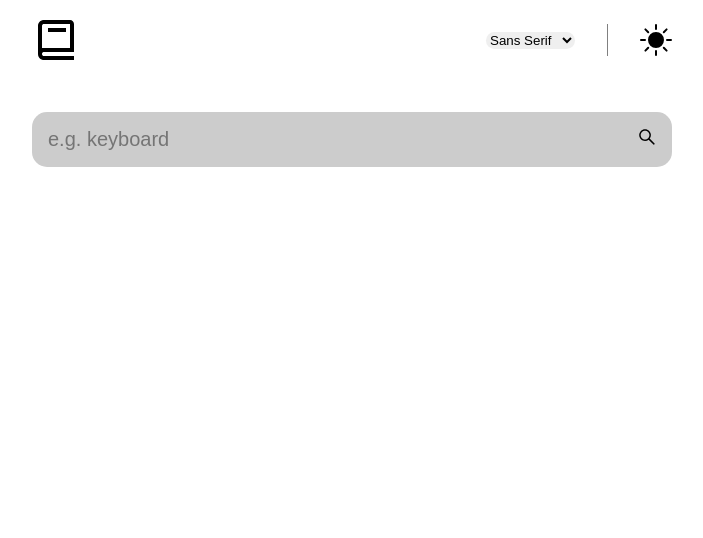
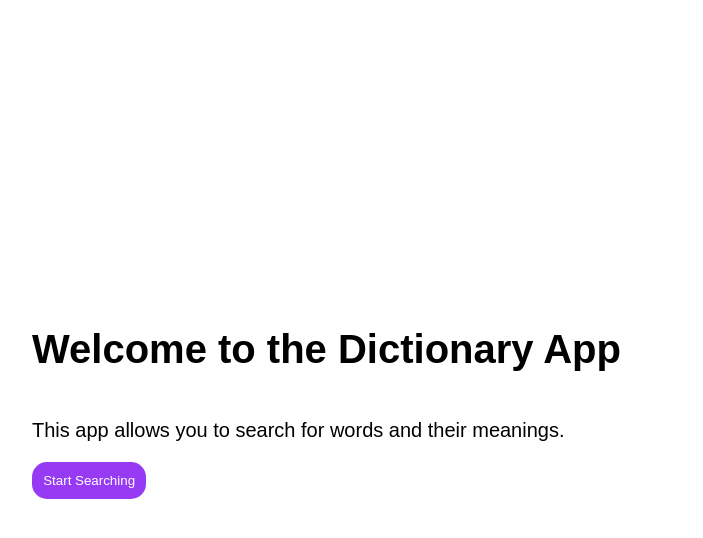
Before and after one commit to dlxzeus777/dictionary-web-app, a React (Create React App) app: page / in a window 1280 px wide. Shown: the top 538 px of the page, without its empty margins (288-991 px from the left). Built offline with nearby package versions, Linux system fonts and the light colour scheme.

Commit message:
welcome-page

```diff
--- a/src/App.js
+++ b/src/App.js
@@ -3,22 +3,34 @@ import Input from './components/Input';
 import Main from './components/Main';
 import Error from './components/Error';
 import { useState, useEffect } from 'react';
+import Welcome from './components/Welcome';
 
 function App() {
 
+  // STATES
   const [fontFamily, setFontFamily] = useState('sans-serif');
   const [word, setWord] = useState([]);
   const [isLoading, setIsLoading] = useState(false);
   const [isOk, setIsOk] = useState(true)
   const [input, setInput] = useState('')
   const [theme, setTheme] = useState(false)
+  const [navigate, setNavigate] = useState(true);
+
+  console.log(fontFamily)
+  console.log(word)
+  console.log(isLoading)
+  console.log(isOk)
+  console.log(input)
+  console.log(theme)
+  console.log(navigate)
+
+  // FUNCTIONS
 
   const OnSubmit = (e) => {
     e.preventDefault()
-    const dataFetch = async () =>
-    {
+    const dataFetch = async () => {
 
-      if(!input) return
+      if (!input) return
 
       setIsLoading(true);
       const response = await fetch(`https://api.dictionaryapi.dev/api/v2/entries/en/${input}`);
@@ -33,8 +45,7 @@ function App() {
     dataFetch();
   }
 
-  const darkMode = () =>
-  {
+  const darkMode = () => {
     setTheme(prevTheme => !prevTheme)
   }
 
@@ -46,19 +57,24 @@ function App() {
   const onChange = (e) => {
     setFontFamily(e.target.value)
   }
+
   const inputChange = (e) => {
     setInput(e.target.value)
     console.log(input)
   }
 
+  const handleClick = () => {
+    setNavigate(prevNavigation => !prevNavigation);
+  }
+
+  // USEEFFECT FOR THEME CHANGE
+
   useEffect(() => {
-    if(theme)
-    {
+    if (theme) {
       document.body.style.background = 'black'
       document.body.style.color = 'white'
     }
-    else
-    {
+    else {
       document.body.style.background = 'white'
       document.body.style.color = 'black'
     }
@@ -69,16 +85,20 @@ function App() {
     };
   }, [theme]);
 
-
   return (
-    <div style={{ fontFamily: fontFamily}} className='container'>
-      <Header onChange={onChange} darkMode={darkMode} theme={theme} />
-      <Input inputChange={inputChange} OnSubmit={OnSubmit} />
-      {isLoading
+    <div style={{ fontFamily: fontFamily }} className='container'>
+      {navigate
+        ?
+        <Welcome handleClick={handleClick}/>
+        :
+        <>
+          <Header onChange={onChange} darkMode={darkMode} theme={theme} handleClick={handleClick} />
+          <Input inputChange={inputChange} OnSubmit={OnSubmit} />
+          {isLoading
         ? <h1 className='loading'>Loading...</h1>
         : isOk ? <Main word={word} playAudio={playAudio} /> : <Error word={word} />}
-      <div>
-      </div>
+        </>
+      }
 
     </div>
   );
--- a/src/components/Header.js
+++ b/src/components/Header.js
@@ -2,11 +2,11 @@ import { BiBook } from 'react-icons/bi'
 import { CiDark } from 'react-icons/ci'
 import { BsFillSunFill } from 'react-icons/bs'
 
-function Header({ onChange, theme, darkMode }) {
+function Header({ onChange, theme, darkMode, handleClick }) {
 
     return (
         <div className='header-container'>
-            <BiBook className='logo'/>
+            <BiBook className='logo' onClick={handleClick}/>
             <div className='font-and-theme'>
                 <select id="fonts" onChange={onChange}>
                     <option value="sans-serif">Sans Serif</option>
--- a/src/components/Main.js
+++ b/src/components/Main.js
@@ -8,11 +8,11 @@ function Main({ word, playAudio }) {
             {word.map((item) => {
                 const url = item.sourceUrls.map(url => {
                     return (
-                        <a href={url} className='source-link' target='_blank'>{url} <GrShare className='source-icon' /></a>
+                        <a href={url} className='source-link' target='_blank' rel='noreferrer'><p>{url}</p> <GrShare className='source-icon' /></a>
                     )
                 })
                 const definitions = item.meanings.map(definition => {
-                    { console.log(definition) }
+
                     return (
                         <>
                             <div className='noun'>
--- /dev/null
+++ b/src/components/Welcome.js
@@ -0,0 +1,13 @@
+const Welcome = ({handleClick}) => {
+
+
+  return (
+    <div className="welcome-container">
+      <h1>Welcome to the Dictionary App</h1>
+      <p>This app allows you to search for words and their meanings.</p>
+      <button className="start-btn" onClick={handleClick}>Start Searching</button>
+    </div>
+  );
+}
+
+export default Welcome;
--- a/src/index.css
+++ b/src/index.css
@@ -29,6 +29,7 @@ body {
 {
   margin-right: auto;
   font-size: 3rem;
+  cursor: pointer;
 }
 .font-and-theme
 {
@@ -49,6 +50,8 @@ input{
   padding-left: 1rem;
   border-top-left-radius: 15px;
   border-bottom-left-radius: 15px;
+  -webkit-border-top-left-radius: 15px;
+  -webkit-border-bottom-left-radius: 15px;
   border: none;
   background: var(--grey-color);
   color: black;
@@ -69,6 +72,8 @@ input{
   padding: .95rem;
   border-top-right-radius: 15px;
   border-bottom-right-radius: 15px;
+  -webkit-border-top-right-radius: 15px;
+  -webkit-border-bottom-right-radius: 15px;
   font-size: inherit;
 }
 .spell
@@ -154,20 +159,35 @@ ul li{
 .dark-icon
 {
   font-size: 2rem;
+  cursor: pointer;
 }
 #fonts
 {
   border: none;
   outline: none;
   border-radius: 15px;
+  cursor: pointer;
 }
-.hr{
-  margin: 5rem 0;
+.start-btn
+{
+  padding: .7rem;
+  background: var(--main-color);
+  border-radius: 15px;
+  border: none;
+  color: white;
+}
+.welcome-container
+{
+  display: flex;
+  flex-direction: column;
+  align-items: flex-start;
+  justify-content: center;
+  min-height: 100vh;
 }
 @media (max-width: 440px)
 {
   .source > a{
-    font-size: .99rem;
+    font-size: .75rem;
   }
 }
 @media (max-width: 310px)
```
Also changed, not shown: src/images/dictionary.png (added).
